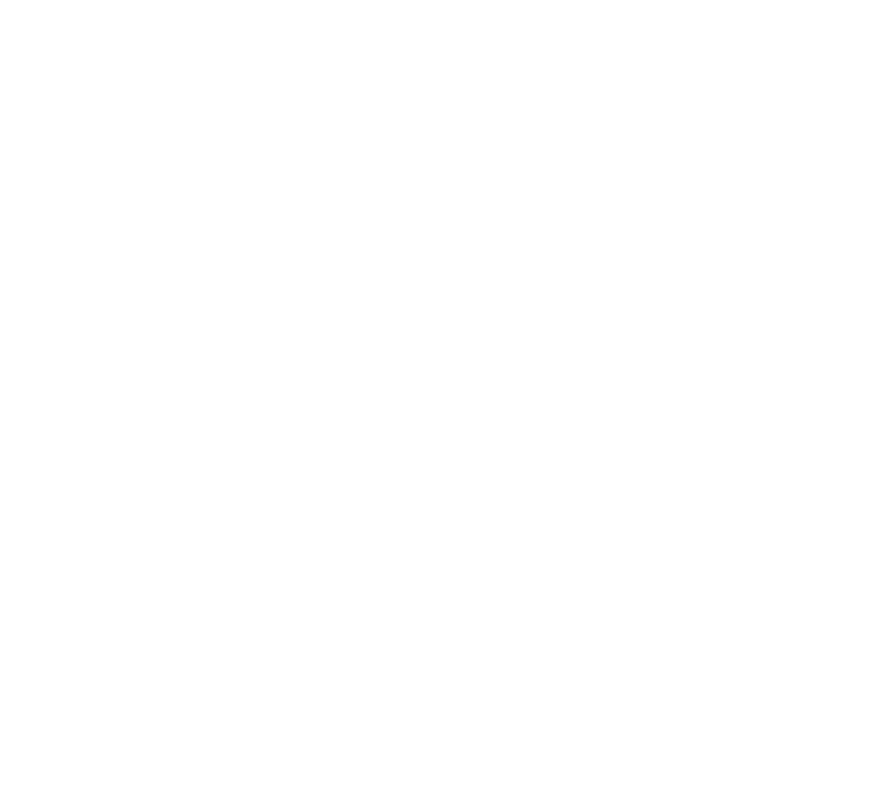
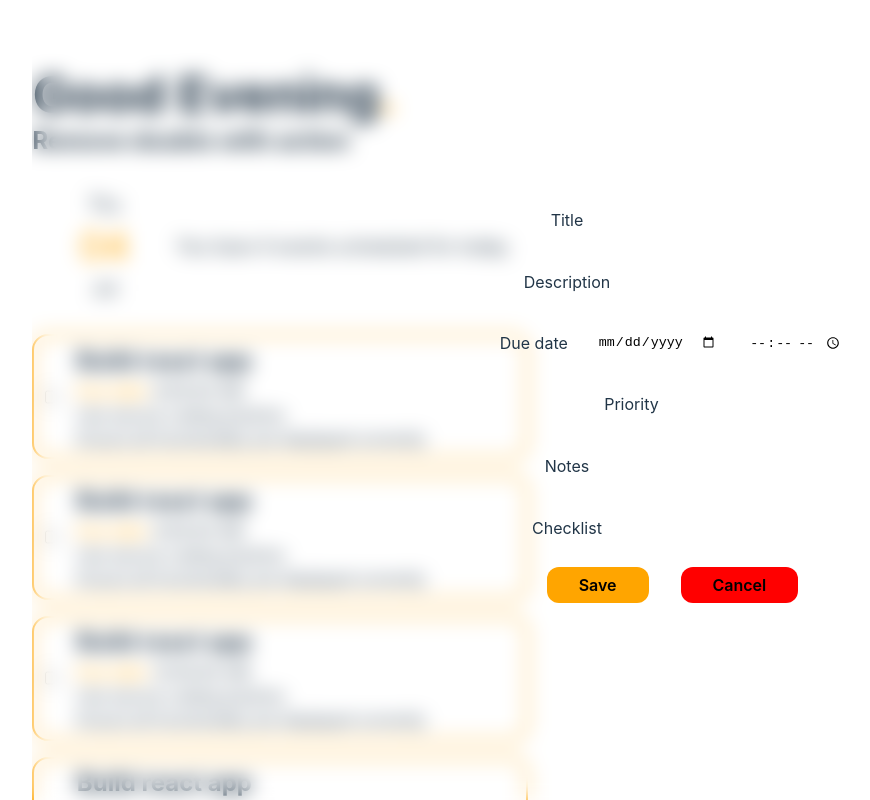
Before and after one commit to blackbird410/todo-app, a React (Vite) app: page / in a window 1280 px wide. Shown: the top 800 px of the page, without its empty margins (360-1230 px from the left). Built offline with nearby package versions, Linux system fonts and the light colour scheme.

Commit message:
Add one day task and form component

```diff
--- a/index.html
+++ b/index.html
@@ -4,7 +4,7 @@
     <meta charset="UTF-8" />
     <link rel="icon" type="image/svg+xml" href="/task-icon.svg" />
     <meta name="viewport" content="width=device-width, initial-scale=1.0" />
-    <title>Vite + React</title>
+    <title>Todo app</title>
   </head>
   <body>
         <div id="root"></div>
--- a/src/App.jsx
+++ b/src/App.jsx
@@ -1,11 +1,15 @@
 import { useState } from 'react'
+import DayTasks from "./components/DayTasks"
 import './App.css'
+import Form from './components/Form';
 
 function App() {
 
     return (
-        <>
-        </>
+        <div className='main'>
+            <DayTasks />
+            <Form />
+        </div>
     );
 }
 
--- /dev/null
+++ b/src/components/DayTasks.jsx
@@ -0,0 +1,91 @@
+import styles from "../styles/DayTasks.module.css"
+import { TaskList } from "./Task";
+
+
+const tasks = [
+    {
+        title: "Build react app",
+        dueDate: "8:00:00 AM",
+        notes: "Use secure coding practice",
+        description: "Ensure all functionality are displayed correctly",
+    },
+    {
+        title: "Build react app",
+        dueDate: "9:00:00 AM",
+        notes: "Use secure coding practice",
+        description: "Ensure all functionality are displayed correctly",
+    },
+    {
+        title: "Build react app",
+        dueDate: "10:00:00 AM",
+        notes: "Use secure coding practice",
+        description: "Ensure all functionality are displayed correctly",
+    },
+    {
+        title: "Build react app",
+        dueDate: "11:00:00 AM",
+        notes: "Use secure coding practice",
+        description: "Ensure all functionality are displayed correctly",
+    },
+];
+
+const getQuote = () => {
+    // Should use the localStorage to query a random quote in the list
+    return "Remove doubts with action";
+}
+
+function Header() {
+    const currentTime = new Date().getHours();
+    const partOfDay = (currentTime < 4 || currentTime > 22)
+        ? "Night"
+        : currentTime < 12
+            ? "Morning"
+            : currentTime < 17
+                ? "Afternoon"
+                : "Evening" ;
+
+    return (
+        <header>
+            <h1>{`Good ${partOfDay}`}</h1>
+            <h2>{`${getQuote()}`}</h2>
+        </header>
+    );
+}
+
+function DayStatus() {
+    const [weekDay, month, day] = new Date().toString().split(" ");
+    const nTasks = 4;
+    const status = (!nTasks)
+        ? "no event"
+        : (nTasks === 1)
+            ? "one event"
+            : `${nTasks} events`;
+
+    return (
+        <div className={`${styles['day-status']}`}>
+            <div className={styles['date-wrapper']}>
+                <div className={styles["day-of-week"]}>{weekDay}</div>
+                <div className={styles["day"]}>{day}</div>
+                <div className={styles["month"]}>{month}</div>
+            </div>
+            <div className={`${styles['status']}`}>{`You have ${status} scheduled for today.`}</div>
+        </div>
+    );
+}
+
+
+function DayTasks() {
+
+    return (
+        <div className={styles["wrapper"]}>
+            <Header />
+            <DayStatus />
+            <TaskList tasks={tasks} />
+            <button className={styles["add-task-btn"]}>
+                New Task
+            </button>
+        </div>
+    );
+}
+
+export default DayTasks;
--- /dev/null
+++ b/src/components/Form.jsx
@@ -0,0 +1,38 @@
+import styles from "../styles/Form.module.css";
+
+export default function Form() {
+    return (
+        <form noValidate={true} id={styles["task-form"]}>
+            <div className={styles["input-wrapper"]}>
+                <label htmlFor="title">Title</label>
+                <input id="title" name="title"/>
+            </div>
+            <div className={styles["input-wrapper"]}>
+                <label htmlFor="description">Description</label>
+                <input id="description" name="description"/>
+            </div>
+            <div className={styles["input-wrapper"]}>
+                <label htmlFor="due-date">Due date</label>
+                <input id="due-date" name="due-date" type="date"/>
+                <input id="due-date-time" name="due-date-time" type="time"/>
+            </div>
+            <div className={styles["input-wrapper"]}>
+                <label htmlFor="priority">Priority</label>
+                <input id="priority" name="priority" type="number" max={10} min={1}/>
+            </div>
+            <div className={styles["input-wrapper"]}>
+                <label htmlFor="notes">Notes</label>
+                <input id="notes" name="notes"/>
+            </div>
+            <div className={styles["input-wrapper"]}>
+                <label htmlFor="checklist">Checklist</label>
+                <input id="checklist" name="checklist"/>
+            </div>
+            <div className={styles['btn-wrapper']}>
+                <button id={styles["save-btn"]}>Save</button>
+                <button id={styles["cancel-btn"]}>Cancel</button>
+            </div>
+
+        </form>
+    );
+}
--- /dev/null
+++ b/src/components/Task.jsx
@@ -0,0 +1,34 @@
+import styles from "../styles/Task.module.css";
+
+function Task({ title, dueDate, notes, description }) {
+    return (
+        <div className={styles["task-wrapper"]}>
+            <input
+                type="checkbox"
+                className={styles["task-checkbox"]}
+            />
+            <h2 className={styles["title"]}>{title}</h2>
+            <div className={styles["due-date"]}>{dueDate}</div>
+            <p className={styles["notes"]}>{notes}</p>
+            <p className={styles["description"]}>{description}</p>
+        </div>
+    );
+}
+
+export function TaskList({ tasks }) {
+    return (
+        <div className={styles["task-list"]}>
+            {tasks.map(task =>
+                <Task
+                    key={`${task.title} ${task.dueDate}`}
+                    title={task.title}
+                    dueDate={task.dueDate}
+                    notes={task.notes}
+                    description={task.description}
+                />)
+            }
+        </div>
+    );
+}
+
+export default Task;
--- /dev/null
+++ b/src/styles/DayTasks.module.css
@@ -0,0 +1,47 @@
+
+
+header {
+    text-align: justify;
+}
+
+h1 {
+    margin-bottom: 0rem;
+}
+
+h1::after {
+    content: ".";
+    color: orange;
+}
+
+.wrapper {
+    display: flex;
+    flex-direction: column;
+    gap: 1rem;
+}
+
+.day-status {
+    display: grid;
+    grid-template-columns: 1fr 3fr;
+    align-items: center;
+    justify-content: space-between;
+    padding: 1rem;
+    gap: 1rem;
+    font-size: 18px;
+}
+
+.day {
+    row-span: 2;
+    font-size: 2.4rem;
+    color: orange;
+}
+
+.add-task-btn {
+    background-color: orange;
+    font-weight: bold;
+}
+
+.add-task-btn:hover {
+    background-color: inherit;
+    color: orange;
+    border-color: orange;
+}
--- /dev/null
+++ b/src/styles/Form.module.css
@@ -0,0 +1,66 @@
+
+form {
+    display: flex;
+    flex-direction: column;
+    gap: 1rem;
+    margin: 0;
+
+    justify-content: center;
+    align-items: center;
+    backdrop-filter: blur(10px);
+    z-index: 3;
+    position: fixed;
+    top: 0;
+    width: 100%;
+    height: 100%;
+}
+
+form input {
+  border: 2px solid white;
+  border-radius: 16px;
+  padding-left: 12px;
+  height: 1.5rem;
+}
+
+form .input-wrapper {
+    display: flex;
+    gap: 1rem;
+}
+
+.input-wrapper {
+  display: flex;
+  align-items: center;
+  justify-content: space-between;
+  padding: 0.5rem;
+  gap: 1rem;
+}
+
+.btn-wrapper {
+  display: flex;
+  gap: 2rem;
+  justify-content: center;
+}
+
+form button {
+  padding: 8px 32px;
+  background-color: orange;
+  font-weight: 600;
+  font-size: 1rem;
+  border: none;
+  border-radius: 12px;
+}
+
+#cancel-btn {
+  background-color: red;
+}
+
+button:hover,
+button:hover {
+  background-color: white;
+  color: orange;
+}
+
+#cancel-btn:hover {
+    color: red;
+    background-color: inherit;
+}
--- /dev/null
+++ b/src/styles/Task.module.css
@@ -0,0 +1,51 @@
+
+p, h2 {
+    margin: 0;
+}
+
+.task-list {
+    display: flex;
+    flex-direction: column;
+    gap: 1rem;
+}
+
+.task-wrapper {
+    display: grid;
+    grid-template-columns: 20px 1fr;
+    grid-template-areas:
+        "checkbox title"
+        "checkbox dueDate"
+        "checkbox notes"
+        "checkbox description";
+    column-gap: 1rem;
+    border: 2px solid orange;
+    border-radius: 1rem;
+    padding: 0.4rem;
+
+    text-align: justify;
+}
+
+.task-checkbox {
+    grid-area: checkbox;
+}
+
+.title {
+    grid-area: title;
+}
+
+.due-date {
+    grid-area: dueDate;
+}
+
+.notes {
+    grid-area: notes;
+}
+
+.description {
+    grid-area: description;
+}
+
+.due-date::before {
+    content: "Due date: ";
+    color: orange;
+}
```
